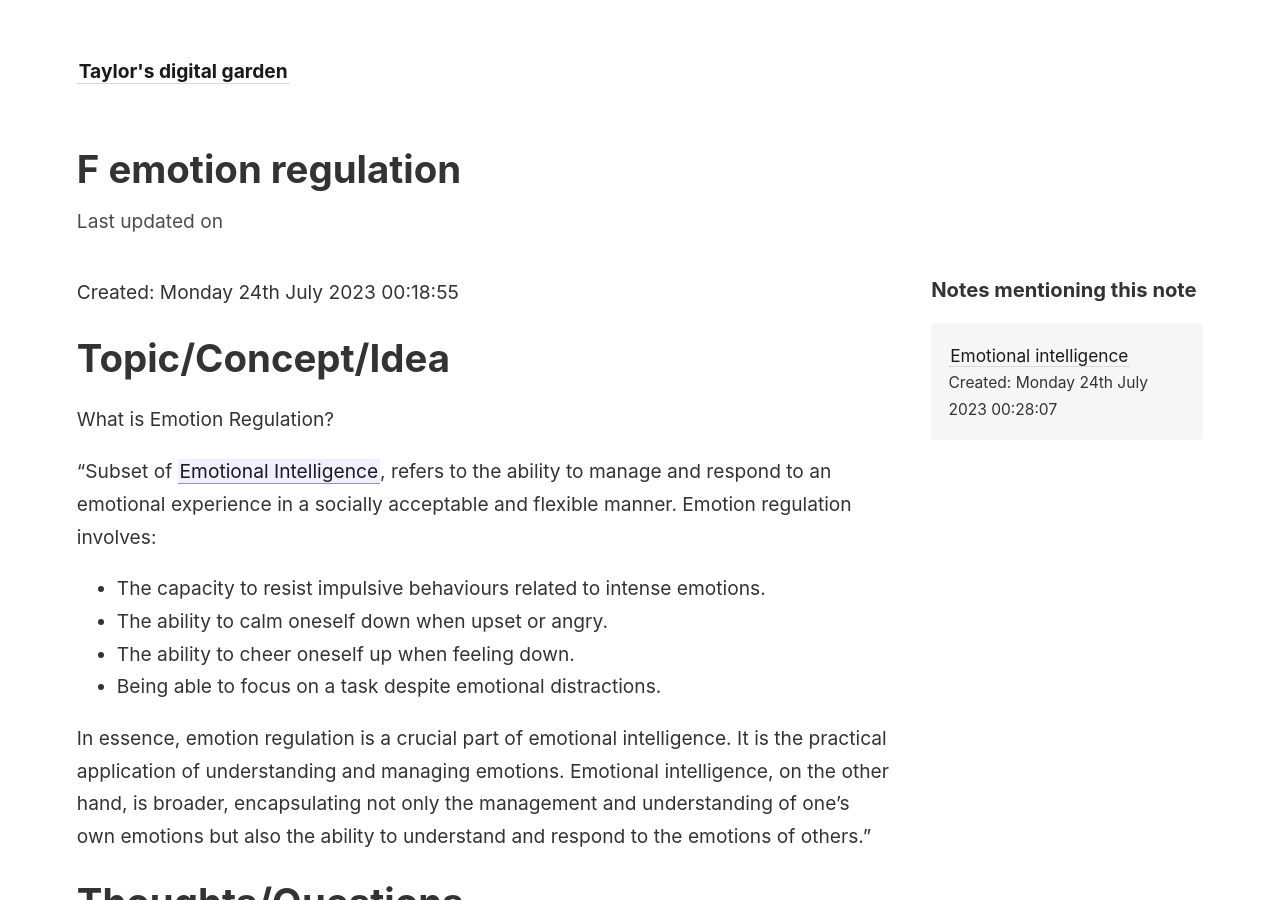
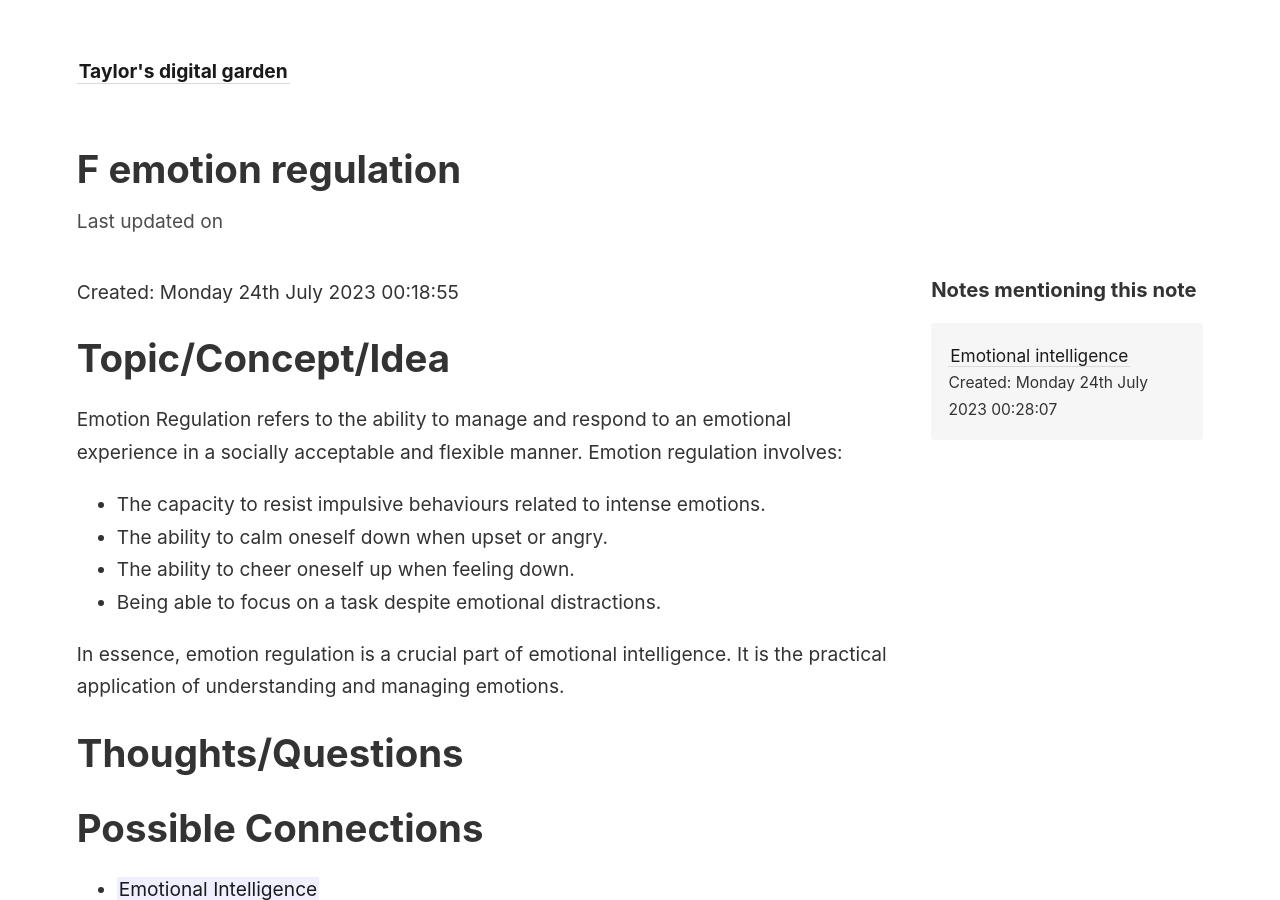
Before and after one commit to TM2611/digital-garden, a Jekyll site: the page built from _notes/001 Fleeting Notes/F - Emotion Regulation.md, in a window 1280 px wide and 900 px high. Built offline with Jekyll 4.4.1, drawn with Linux system fonts in a browser that asks for light colours.

Commit message:
TEND  - Emotion Regulation

```diff
--- a/_notes/001 Fleeting Notes/F - Emotion Regulation.md
+++ b/_notes/001 Fleeting Notes/F - Emotion Regulation.md
@@ -5,16 +5,15 @@
 
 # Topic/Concept/Idea
 
-What is Emotion Regulation?
 
-"Subset of [[Emotional Intelligence]], refers to the ability to manage and respond to an emotional experience in a socially acceptable and flexible manner. Emotion regulation involves:
+Emotion Regulation refers to the ability to manage and respond to an emotional experience in a socially acceptable and flexible manner. Emotion regulation involves:
 
 - The capacity to resist impulsive behaviours related to intense emotions.
 - The ability to calm oneself down when upset or angry.
 - The ability to cheer oneself up when feeling down.
 - Being able to focus on a task despite emotional distractions.
 
-In essence, emotion regulation is a crucial part of emotional intelligence. It is the practical application of understanding and managing emotions. Emotional intelligence, on the other hand, is broader, encapsulating not only the management and understanding of one's own emotions but also the ability to understand and respond to the emotions of others."
+In essence, emotion regulation is a crucial part of emotional intelligence. It is the practical application of understanding and managing emotions.
 
 # Thoughts/Questions
 
```
